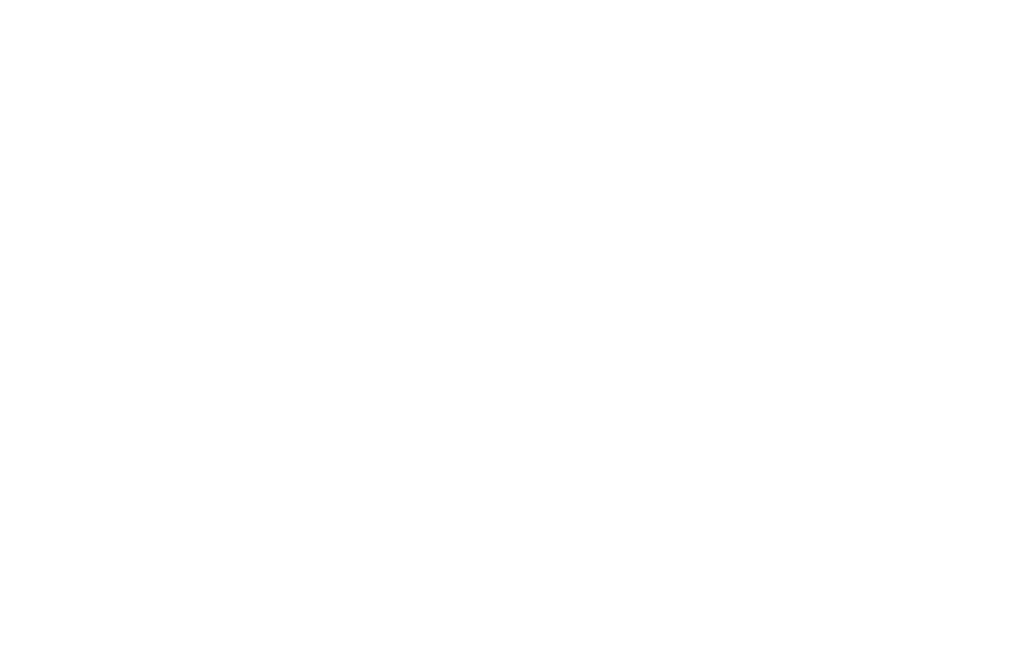
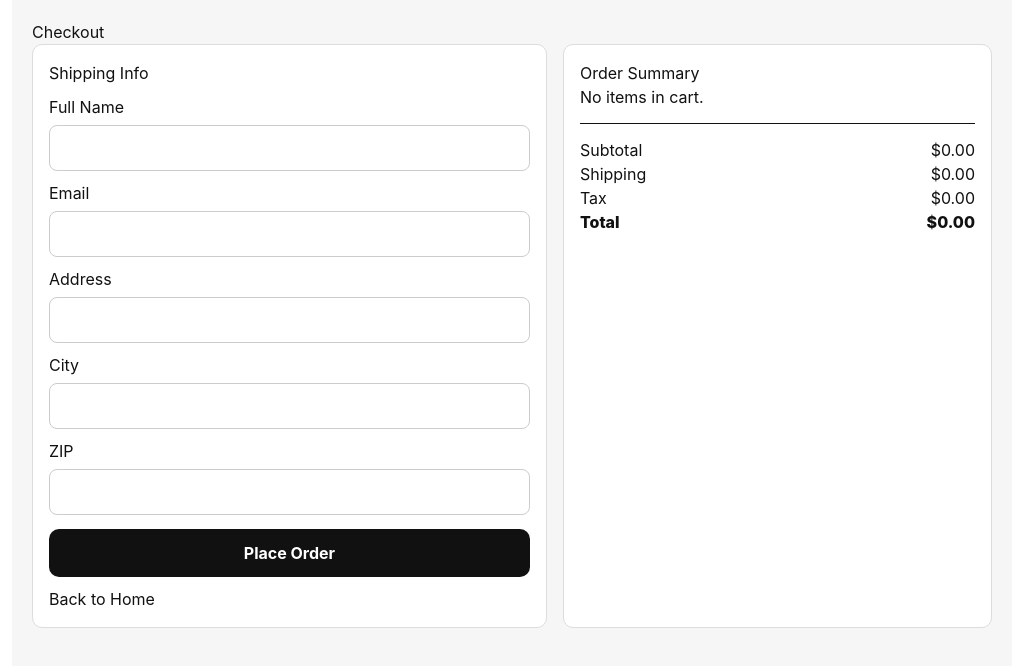
Before and after one commit to NatalieVinyu/E-commerce-Website, a React (Vite) app: page /checkout in a window 1280 px wide. Before the commit this address had no page. Shown: the top 666 px of the page, without its empty margins (128-1151 px from the left). Built offline with nearby package versions, Linux system fonts and the light colour scheme.

Commit message:
added checkout page (rough draft - will add changes once cart page is complete) 2.also updated app.jsx file

```diff
--- a/src/App.jsx
+++ b/src/App.jsx
@@ -1,18 +1,14 @@
-import React from 'react'
-import { Routes, Route } from 'react-router-dom'
-import ProductDetail from './pages/ProductDetail'
-import Home from './pages/Home'
+import { Routes, Route } from "react-router-dom";
+import Home from "./pages/Home";
+import ProductDetail from "./pages/ProductDetail";
+import Checkout from "./pages/Checkout";
 
-function App() {
+export default function App() {
   return (
-      <Routes>
-
-        <Route path='/' element={<Home />} />
-        <Route path='/product/:id' element={<ProductDetail />} />
-
-      </Routes>
-
-  )
+    <Routes>
+      <Route path="/" element={<Home />} />
+      <Route path="/product/:id" element={<ProductDetail />} />
+      <Route path="/checkout" element={<Checkout />} />
+    </Routes>
+  );
 }
-
-export default App
--- a/src/pages/Checkout.jsx
+++ b/src/pages/Checkout.jsx
@@ -0,0 +1,142 @@
+import { useEffect, useMemo, useState } from "react";
+import { Link, useNavigate } from "react-router-dom";
+
+function loadCart() {
+  try {
+    const raw = localStorage.getItem("cart");
+    const parsed = raw ? JSON.parse(raw) : [];
+    return Array.isArray(parsed) ? parsed : [];
+  } catch {
+    return [];
+  }
+}
+
+export default function Checkout() {
+  const navigate = useNavigate();
+  const [cart, setCart] = useState([]);
+  const [form, setForm] = useState({
+    fullName: "",
+    email: "",
+    address: "",
+    city: "",
+    zip: "",
+  });
+
+  useEffect(() => {
+    setCart(loadCart());
+  }, []);
+
+  const subtotal = useMemo(() => {
+    return cart.reduce((sum, item) => {
+      const price = Number(item.price ?? 0);
+      const qty = Number(item.quantity ?? 1);
+      return sum + price * qty;
+    }, 0);
+  }, [cart]);
+
+  const shipping = cart.length ? 5.99 : 0;
+  const tax = subtotal * 0.08;
+  const total = subtotal + shipping + tax;
+
+  function onChange(e) {
+    setForm((prev) => ({ ...prev, [e.target.name]: e.target.value }));
+  }
+
+  function placeOrder(e) {
+    e.preventDefault();
+
+    if (!cart.length) return alert("Your cart is empty.");
+
+    for (const key of ["fullName", "email", "address", "city", "zip"]) {
+      if (!form[key].trim()) return alert("Please fill in all shipping fields.");
+    }
+
+    const order = { items: cart, totals: { subtotal, shipping, tax, total }, customer: form };
+    localStorage.setItem("lastOrder", JSON.stringify(order));
+    localStorage.removeItem("cart");
+
+    alert(`Order placed! Total: $${total.toFixed(2)}`);
+    navigate("/");
+  }
+
+  return (
+    <div style={{ ...styles.page, background: "#f6f6f6", minHeight: "100vh", color: "#111" }}>
+      <h1>Checkout</h1>
+
+      <div style={styles.grid}>
+        <form onSubmit={placeOrder} style={styles.card}>
+          <h2>Shipping Info</h2>
+
+          <label style={styles.label}>Full Name</label>
+          <input style={styles.input} name="fullName" value={form.fullName} onChange={onChange} />
+
+          <label style={styles.label}>Email</label>
+          <input style={styles.input} name="email" type="email" value={form.email} onChange={onChange} />
+
+          <label style={styles.label}>Address</label>
+          <input style={styles.input} name="address" value={form.address} onChange={onChange} />
+
+          <label style={styles.label}>City</label>
+          <input style={styles.input} name="city" value={form.city} onChange={onChange} />
+
+          <label style={styles.label}>ZIP</label>
+          <input style={styles.input} name="zip" value={form.zip} onChange={onChange} />
+
+          <button type="submit" style={styles.button}>
+            Place Order
+          </button>
+
+          <div style={{ marginTop: 10 }}>
+            <Link to="/">Back to Home</Link>
+          </div>
+        </form>
+
+        <div style={styles.card}>
+          <h2>Order Summary</h2>
+
+          {cart.length === 0 ? (
+            <p>No items in cart.</p>
+          ) : (
+            <div style={{ display: "flex", flexDirection: "column", gap: 10 }}>
+              {cart.map((item, idx) => (
+                <div key={item.id ?? idx} style={{ display: "flex", justifyContent: "space-between" }}>
+                  <span>
+                    {(item.name ?? item.title ?? "Item")} x{item.quantity ?? 1}
+                  </span>
+                  <span>
+                    ${(Number(item.price ?? 0) * Number(item.quantity ?? 1)).toFixed(2)}
+                  </span>
+                </div>
+              ))}
+            </div>
+          )}
+
+          <hr style={{ margin: "14px 0" }} />
+
+          <Row label="Subtotal" value={`$${subtotal.toFixed(2)}`} />
+          <Row label="Shipping" value={`$${shipping.toFixed(2)}`} />
+          <Row label="Tax" value={`$${tax.toFixed(2)}`} />
+          <Row label="Total" value={`$${total.toFixed(2)}`} bold />
+        </div>
+      </div>
+    </div>
+  );
+}
+
+function Row({ label, value, bold }) {
+  return (
+    <div style={{ display: "flex", justifyContent: "space-between", fontWeight: bold ? 800 : 400 }}>
+      <span>{label}</span>
+      <span>{value}</span>
+    </div>
+  );
+}
+
+const styles = {
+  page: { maxWidth: 1000, margin: "0 auto", padding: 20 },
+  grid: { display: "grid", gridTemplateColumns: "1.2fr 1fr", gap: 16 },
+  card: { border: "1px solid #ddd", borderRadius: 10, padding: 16, background: "white" },
+  label: { display: "block", marginTop: 10 },
+  input: { width: "100%", padding: "10px 12px", marginTop: 6, borderRadius: 8, border: "1px solid #ccc" },
+  button: { width: "100%", marginTop: 14, padding: "12px 14px", borderRadius: 10, border: "none", background: "#111", color: "#fff", fontWeight: 700, cursor: "pointer" },
+};
```
